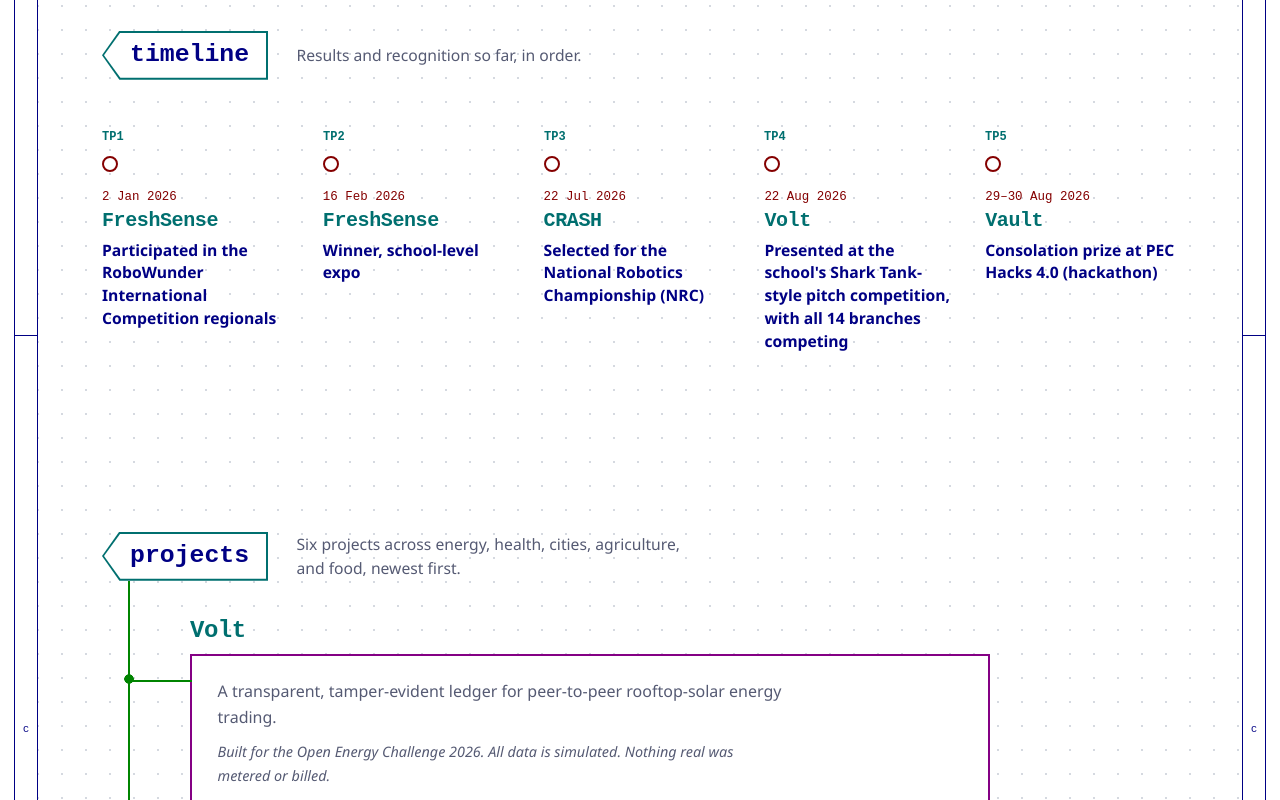
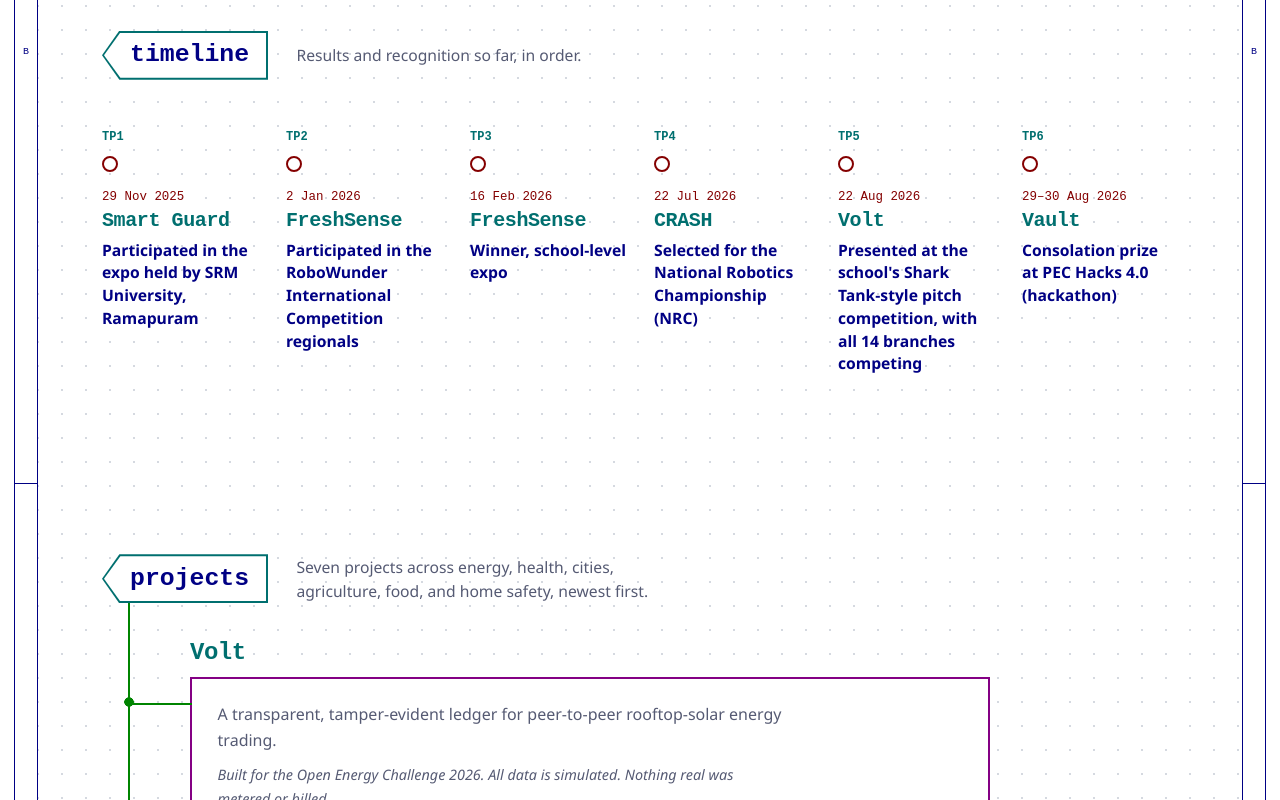
Before and after one commit to abivan100-stack/abivan-portfolio, a React (Vite) app: page / in a window 1280 px wide. Shown: the part 1280-2080 px from the top of the page. Built offline with nearby package versions, Linux system fonts and the light colour scheme; a web font is replaced by a local one.

Commit message:
Add Smart Guard and its SRM Ramapuram expo to projects and timeline

```diff
--- a/src/App.css
+++ b/src/App.css
@@ -254,7 +254,7 @@
 .timeline-head p { max-width: 44ch; margin: 0; color: var(--muted); font-size: .98rem; line-height: 1.55; }
 /* Columns wrap as results are added; each point draws its own wire segment across the gap, so every row stays wired */
 .timeline { --tp-gap: 28px; }
-.tp-wire { display: grid; grid-template-columns: repeat(auto-fill, minmax(170px, 1fr)); gap: 44px var(--tp-gap); margin: 40px 0 0; padding: 0; list-style: none; }
+.tp-wire { display: grid; grid-template-columns: repeat(auto-fill, minmax(150px, 1fr)); gap: 44px var(--tp-gap); margin: 40px 0 0; padding: 0; list-style: none; }
 .tp::before { position: absolute; top: var(--tp-y); right: calc(0px - var(--tp-gap)); left: 0; height: 2px; margin-top: -1px; background: var(--green); content: ''; }
 .tp:last-child::before { right: 0; }
 .tp { position: relative; padding-top: calc(var(--tp-y) + 26px); }
--- a/src/App.tsx
+++ b/src/App.tsx
@@ -278,7 +278,7 @@ function App() {
           <section className="work section" id="work" aria-labelledby="work-title" data-power-up>
             <div className="work-head">
               <NetLabel id="work-title">projects</NetLabel>
-              <p>Six projects across energy, health, cities, agriculture, and food, newest first.</p>
+              <p>Seven projects across energy, health, cities, agriculture, food, and home safety, newest first.</p>
             </div>
             <ol className="sheet-bus">
               {orderedProjects.map((project, index) => <ProjectSheet project={project} index={index} key={project.slug} />)}
--- a/src/data/projects.json
+++ b/src/data/projects.json
@@ -111,5 +111,25 @@
     "topics": [],
     "stars": 0,
     "updatedAt": "2026-02-13T00:00:00Z"
+  },
+  {
+    "slug": "smart-guard",
+    "name": "Smart Guard -- Smart Home Multi-Sensor System",
+    "summary": "An ESP32 smart home model that puts security and home monitoring in one unit. An RFID reader checks each card against a list of known IDs and shows a welcome message or Access Denied. A DHT22 tracks temperature and humidity, a capacitive probe measures soil moisture, an MQ2 sensor reads gas levels, and a rain sensor detects water, all shown on an OLED screen with the time from a DS3231 clock. Built as a three-person team project.",
+    "contextNote": null,
+    "recognitions": [
+      {
+        "text": "Participated in the expo held by SRM University, Ramapuram",
+        "dates": [
+          "2025-11-29"
+        ]
+      }
+    ],
+    "url": null,
+    "demoUrl": null,
+    "language": "Arduino C++",
+    "topics": [],
+    "stars": 0,
+    "updatedAt": "2025-11-19T00:00:00Z"
   }
 ]
```
Also changed, not shown: scripts/sync-projects.mjs (+15 -0 lines).
